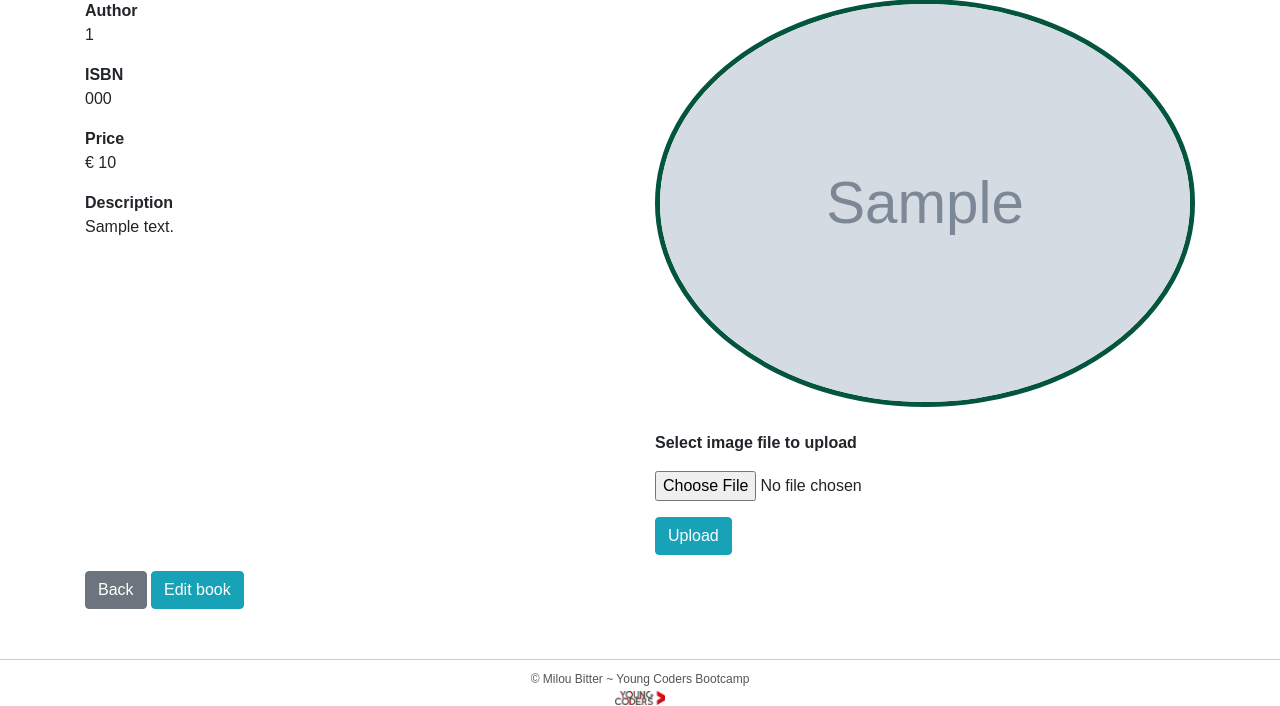
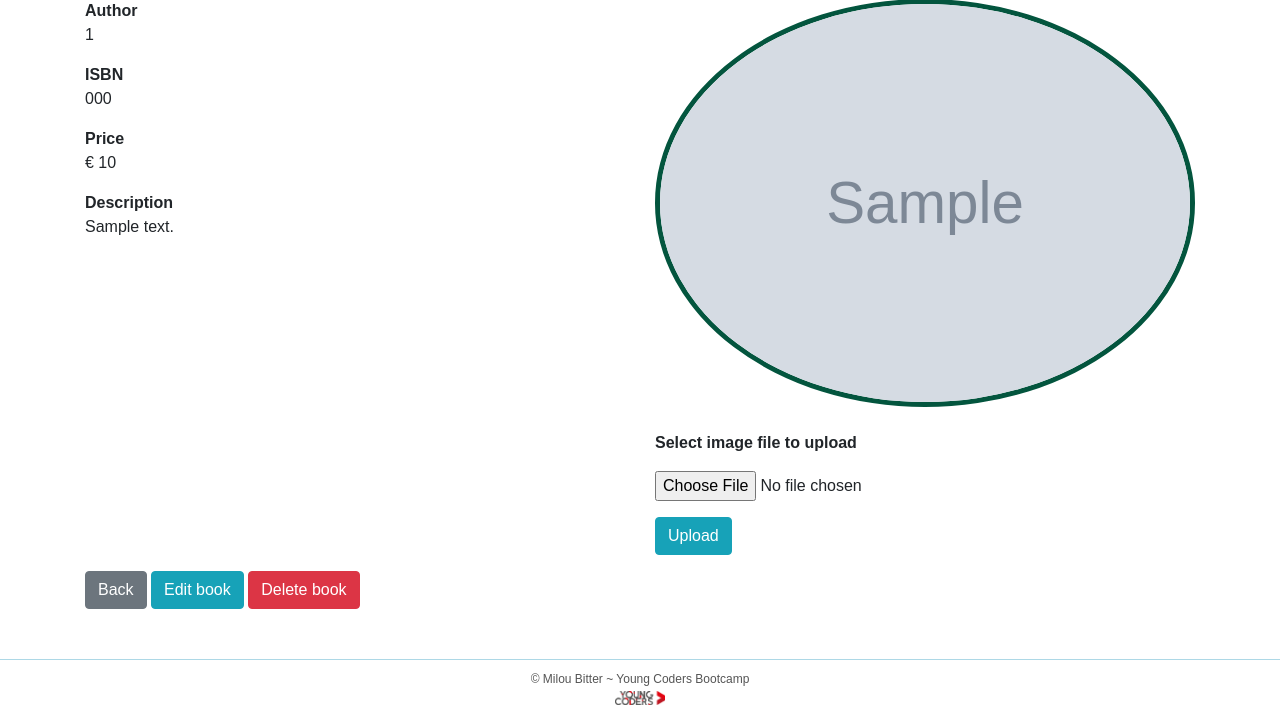
Before and after one commit to miloubitter/booksproject, a PHP site: template app/Views/Books/details.php in a window 1280 px wide. Shown: the part 206-912 px from the top of the page. Run offline with PHP 8.4, Linux system fonts and the light colour scheme; the template is opened without the code that fills it: most values are stand-ins (such as "Sample title", 1, 10 or a date in 2020); grey boxes marked "Sample" are stand-in pictures; some libraries are stand-ins or nearby versions.

Commit message:
-deletebutton niet werkend

```diff
--- a/api/index.php
+++ b/api/index.php
@@ -29,6 +29,10 @@ $method = $_SERVER['REQUEST_METHOD'];
     }else if ($route === 'update' && $method === 'POST') {
         $bookController = new BookController();
         $bookController->updateBook();
+
+    }else if ($route === 'delete' && $method === 'POST') {
+        $bookController = new BookController();
+        $bookController->deleteBook();
     }
 
     else if ($route === 'votes')
--- a/app/Controllers/Api/BookController.php
+++ b/app/Controllers/Api/BookController.php
@@ -55,4 +55,9 @@ class BookController extends BaseController
         $this->renderJson(201);
 
     }
+    public function deleteBook() {
+        $id = $_GET['id'] ?? null;
+        $bookModel = new Book();
+        $bookModel->delete($id);
+    }
 }
--- a/app/Views/Books/details.php
+++ b/app/Views/Books/details.php
@@ -45,7 +45,10 @@
             <button onclick="window.location = '?route=allbooks'"type="button" class="btn btn-secondary">Back</button>
                 <?php if($viewModel['profile']) { ?>
                 <button onclick="window.location = '?route=edit&id=<?php echo $viewModel['book']['id'] ?>'"type="button" class="btn btn-info">Edit book</button>
+                <button type="button" id="deleteButton" class="btn btn-danger">Delete book</button>
                 <?php } ?>
         </div>
     </div>
 </div>
+
+<script src="js/delete-book.js"></script>
--- a/html/js/delete-book.js
+++ b/html/js/delete-book.js
@@ -0,0 +1,8 @@
+document.addEventListener('DOMContentLoaded', () => {
+
+    const deleteButton = document.getElementById('deletebutton');
+
+    deleteButton.addEventListener('click', (event) => {
+            deleteBook(bookId);
+    });
+});
--- a/html/js/init.js
+++ b/html/js/init.js
@@ -8,7 +8,12 @@ const createBook = (book) =>{
 };
 
 const updateBook = (bookId,book) => {
-    return $.post(env.api + '?route=update&id=' + bookId, JSON.stringify(book));};
+    return $.post(env.api + '?route=update&id=' + bookId, JSON.stringify(book));
+};
+
+const deleteBook = (bookId) => {
+    return $.post(env.api + '?route=delete&id=' + bookId);
+};
 
 //FormValidation
 const fieldValidation = (event) => {
```
Also changed, not shown: html/js/listing.js (+16 -0 lines).
